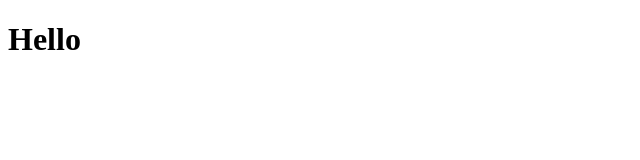
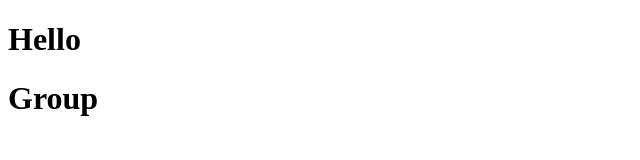
Before and after one commit to patelkavita/CricInfoProject, a plain HTML site: page mainpage.html in a window 1280 px wide. Shown: the whole page, without its empty margins (0-640 px from the left). Drawn offline with Linux system fonts and the light colour scheme.

Commit message:
added
h1 tag with Group

```diff
--- a/mainpage.html
+++ b/mainpage.html
@@ -8,5 +8,6 @@
 </head>
 <body>
     <h1>Hello</h1>
+    <h1>Group</h1>
 </body>
 </html>
```
